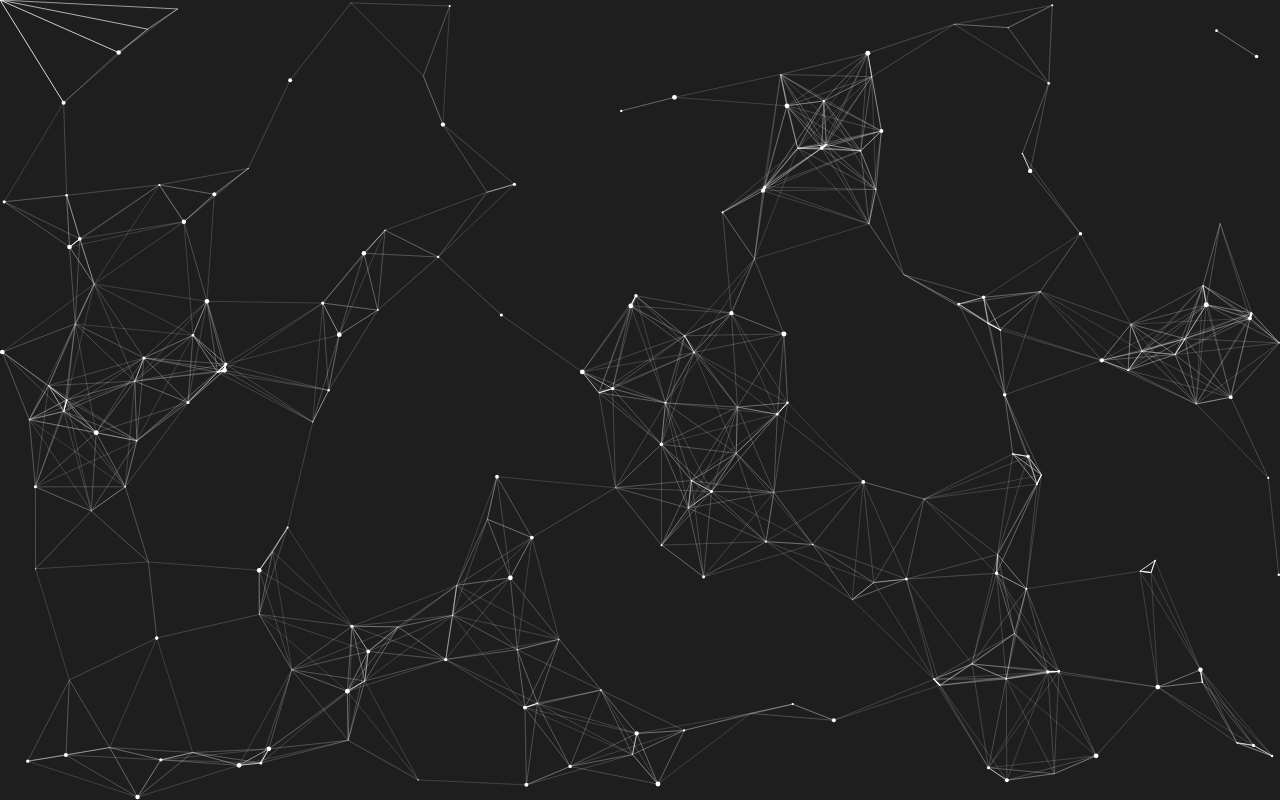
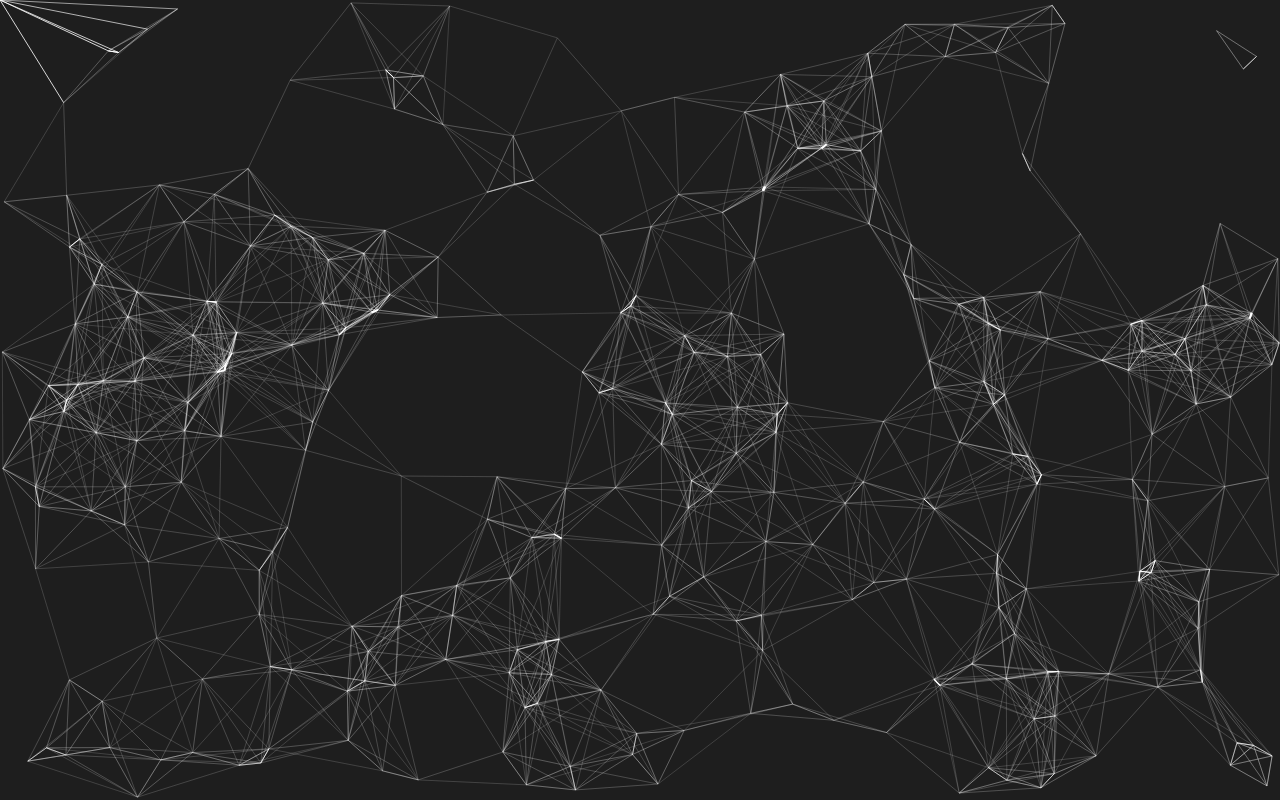
Before and after one commit to devapplegod/devapplegod.github.io, a plain HTML site: page index.html in a window 1280 px wide. Drawn offline with Linux system fonts and the light colour scheme; animation ran at ten frames a second.

Commit message:
Add files via upload

```diff
--- a/style.css
+++ b/style.css
@@ -7,4 +7,12 @@
     left: 0;
     right: 0;
     cursor: none;
+    width: 100%;
+    height: 100%;
 }
+
+html, body {
+    width:  100%;
+    height: 100%;
+    margin: 0;
+}
--- a/visual.js
+++ b/visual.js
@@ -2,7 +2,7 @@ let canvas = document.getElementById("canvas")
 let ctx = canvas.getContext("2d")
 
 let backgroundDarkness = 30
-let ballCount = 200
+let ballCount = 300
 let balls = []
 
 let blackOnWhite = false
@@ -26,7 +26,7 @@ canvas.addEventListener("mousemove", function (event) {
     mousePos = getMousePos(canvas, event);
 })
 
-var scrollableElement = document.body; //document.getElementById('scrollableElement');
+let scrollableElement = document.body; //document.getElementById('scrollableElement');
 
 scrollableElement.addEventListener('wheel', checkScrollDirection);
 
@@ -60,6 +60,9 @@ function init() {
 }
 
 function gameLoop() {
+
+    canvas.width = window.innerWidth;
+    canvas.height = window.innerHeight;
 
     resetCanvas()
     updateAndDrawBalls()
@@ -99,7 +102,7 @@ function resetCanvas() {
 
 function updateAndDrawBalls() {
     for (let i = 0; i < balls.length; i++) {
-        balls[i].updateAndDraw()
+        balls[i].updatePosition()
     }
 }
 
```
